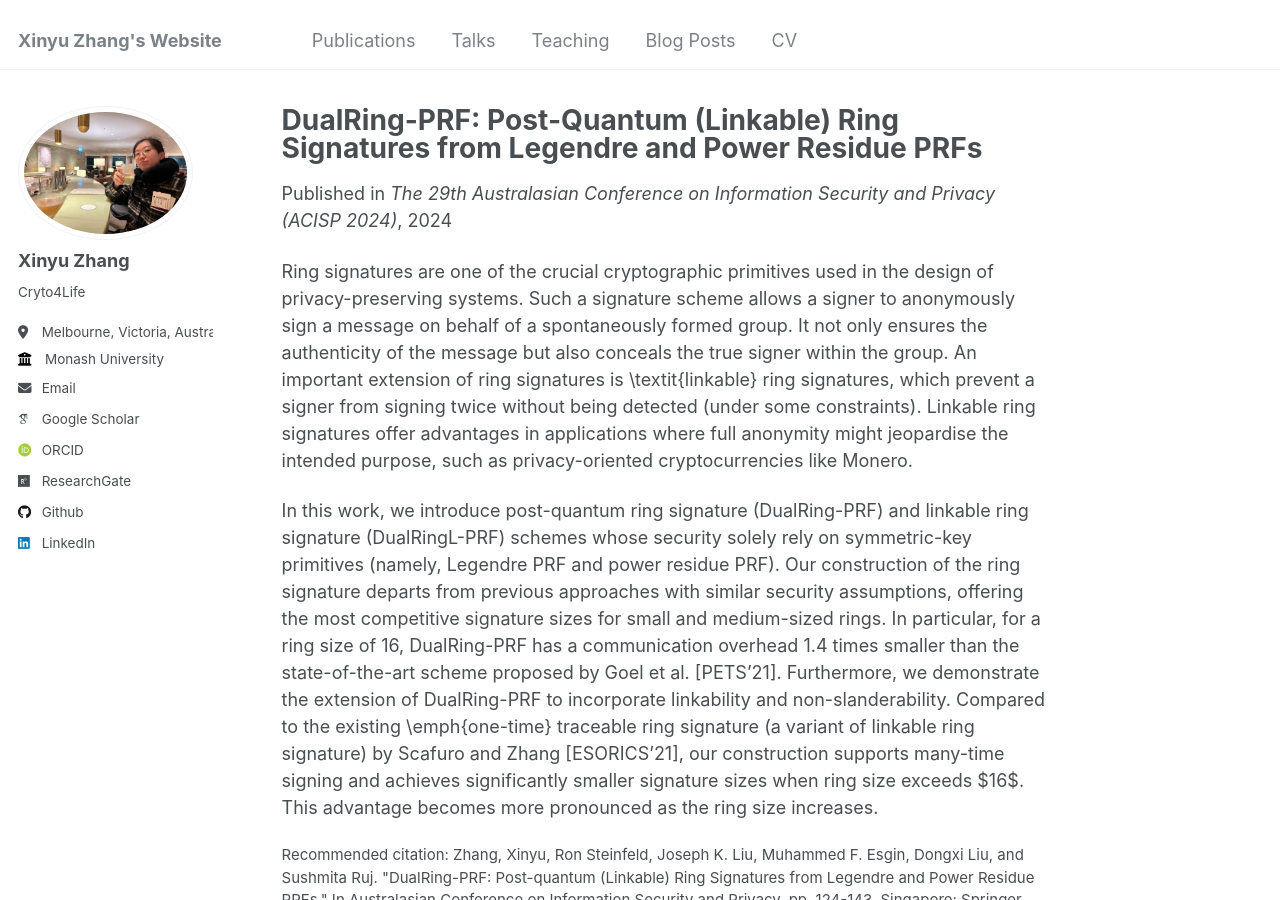
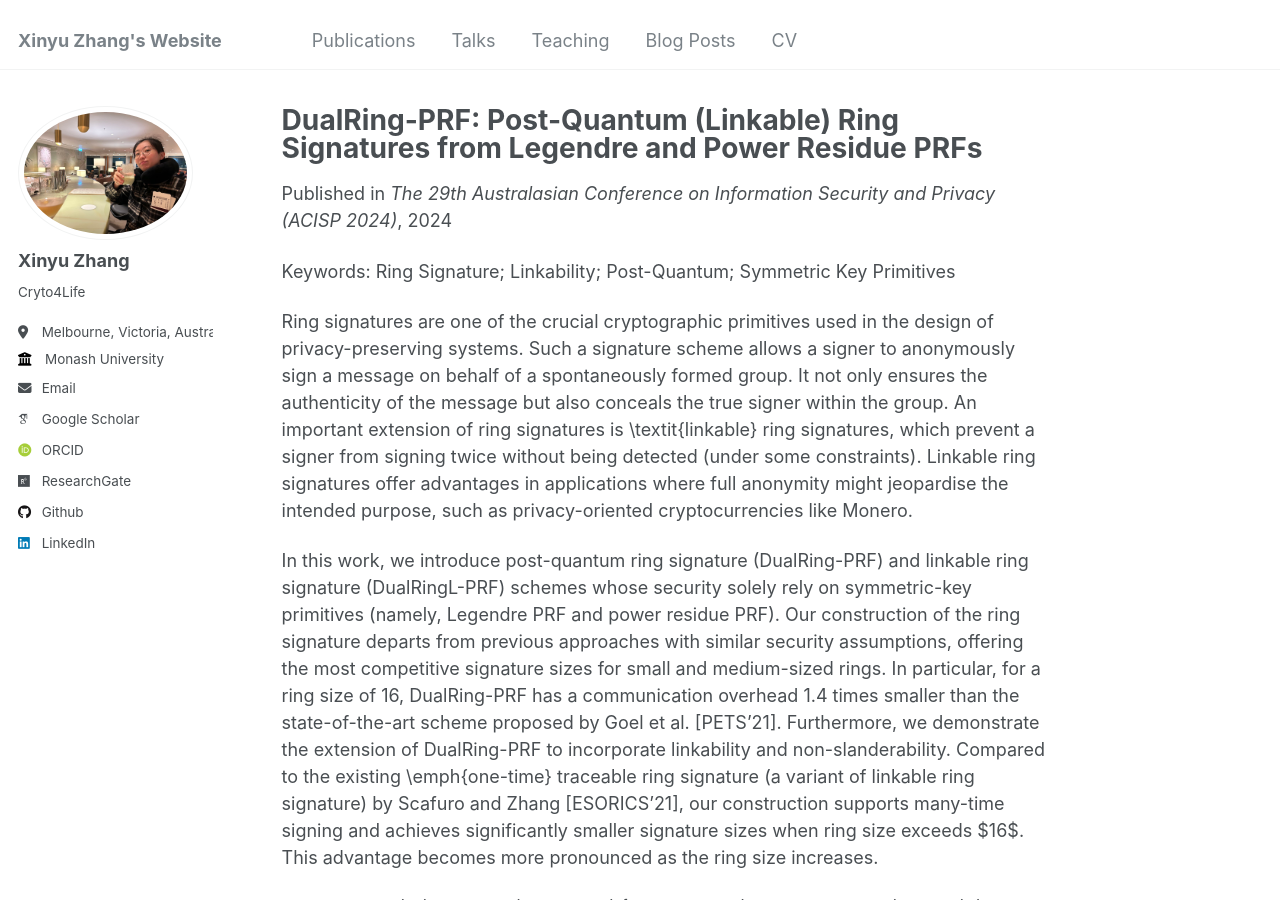
Before and after one commit to cryptome-xyz/cryptome-xyz.github.io, a Jekyll site: the page built from _publications/DualRing_PRF.md, in a window 1280 px wide and 900 px high. Built offline with Jekyll 4.4.1, drawn with Linux system fonts in a browser that asks for light colours; some web fonts are replaced.

Commit message:
Update DualRing_PRF.md

```diff
--- a/_publications/DualRing_PRF.md
+++ b/_publications/DualRing_PRF.md
@@ -10,6 +10,7 @@ publisher: Springer Nature Singapore
 paperurl: 'https://link.springer.com/chapter/10.1007/978-981-97-5028-3_7'
 citation: 'Zhang, Xinyu, Ron Steinfeld, Joseph K. Liu, Muhammed F. Esgin, Dongxi Liu, and Sushmita Ruj. "DualRing-PRF: Post-quantum (Linkable) Ring Signatures from Legendre and Power Residue PRFs." In Australasian Conference on Information Security and Privacy, pp. 124-143. Singapore: Springer Nature Singapore, 2024.'
 ---
+Keywords: Ring Signature; Linkability; Post-Quantum; Symmetric Key Primitives
 
 Ring signatures are one of the crucial cryptographic primitives used in the design of privacy-preserving systems. Such a signature scheme allows a signer to anonymously sign a message on behalf of a spontaneously formed group. It not only ensures the authenticity of the message but also conceals the true signer within the group. An important extension of ring signatures is \textit{linkable} ring signatures, which prevent a signer from signing twice without being detected (under some constraints). Linkable ring signatures offer advantages in applications where full anonymity might jeopardise the intended purpose, such as privacy-oriented cryptocurrencies like Monero.
 
```
